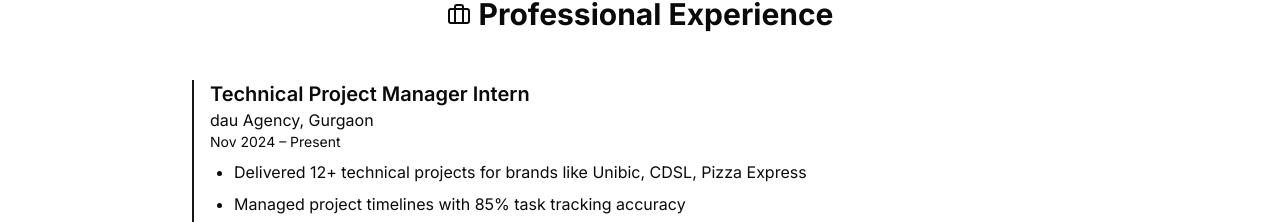
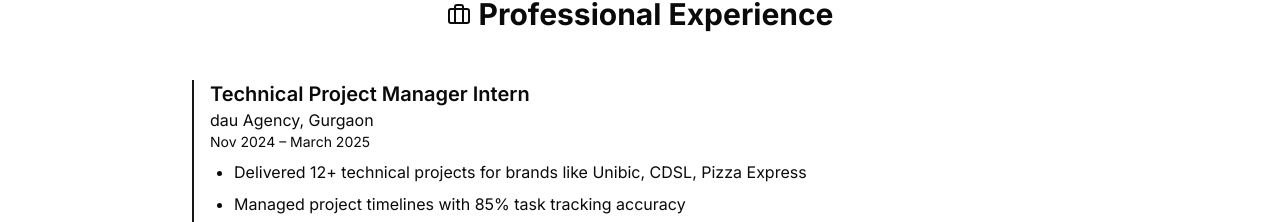
Before and after one commit to hriday-sehgal/NextJS-Portfolio-Website, a Next.js app: page / in a window 1280 px wide. Shown: the part 996-1218 px from the top of the page. Built offline with nearby package versions, Linux system fonts and the light colour scheme.

Commit message:
Update page.tsx

```diff
--- a/app/page.tsx
+++ b/app/page.tsx
@@ -21,7 +21,7 @@ const experiences = [
     {
         role: 'Technical Project Manager Intern',
         company: 'dau Agency, Gurgaon',
-        duration: 'Nov 2024 – Present',
+        duration: 'Nov 2024 – March 2025',
         points: [
             'Delivered 12+ technical projects for brands like Unibic, CDSL, Pizza Express',
             'Managed project timelines with 85% task tracking accuracy',
```
